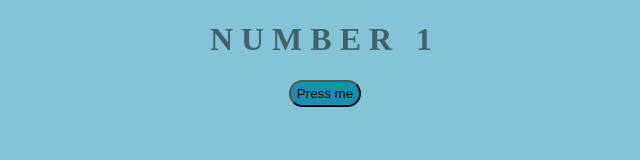
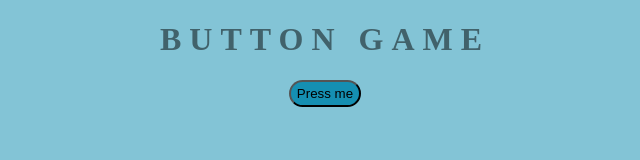
Before and after one commit to noagalic/exercise, a plain HTML site: page index.html in a window 1280 px wide. Shown: the whole page, without its empty margins (315-955 px from the left). Drawn offline with Linux system fonts and the light colour scheme.

Commit message:
Better name

```diff
--- a/index.html
+++ b/index.html
@@ -5,7 +5,7 @@
 	<link rel="stylesheet" type="text/css" href="style.css">
 </head>
 <body>
-	<h1>Number 1</h1>
+	<h1>Button game</h1>
 	<div class="circle"></div>
 	<button type="button">Press me</button>
 </body>
```
